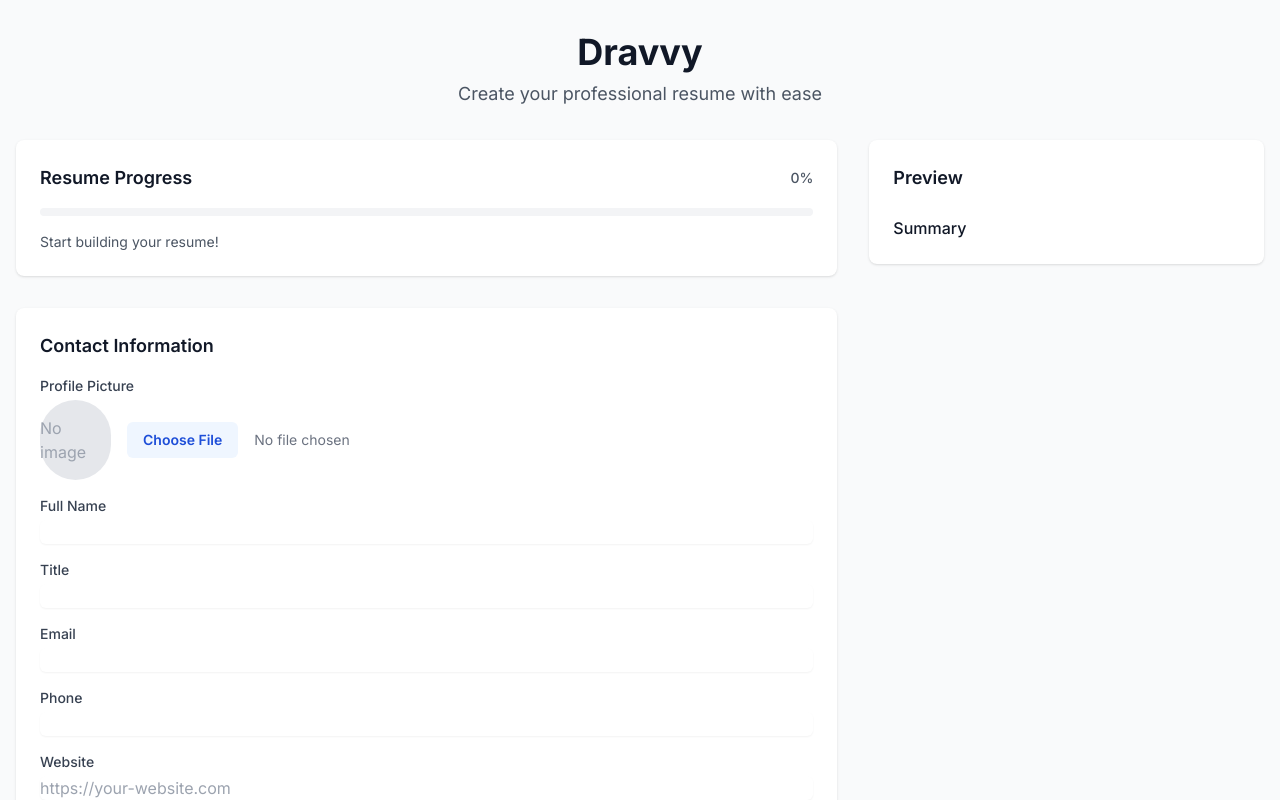
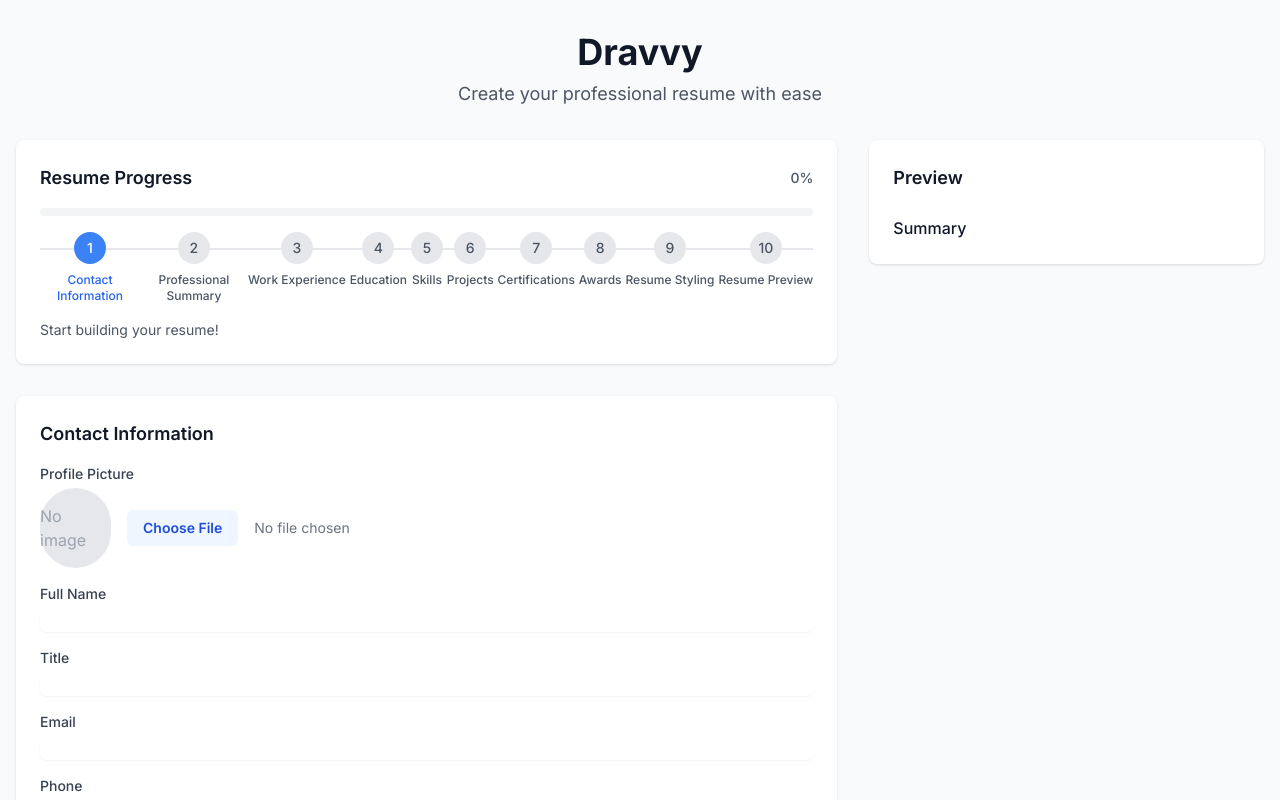
Before and after one commit to nshiziw/Dravvy, a Next.js app: page / in a window 1280 px wide. Shown: the top 800 px of the page. Built offline with nearby package versions, Linux system fonts and the light colour scheme.

Commit message:
feat: add horizontal progress tracker with animations and active section tracking

```diff
--- a/package.json
+++ b/package.json
@@ -21,6 +21,7 @@
     "class-variance-authority": "^0.7.0",
     "clsx": "^2.1.0",
     "date-fns": "^3.3.1",
+    "framer-motion": "^12.7.4",
     "lucide-react": "^0.331.0",
     "next": "14.1.0",
     "react": "^18",
--- a/src/components/progress-tracker.tsx
+++ b/src/components/progress-tracker.tsx
@@ -3,11 +3,57 @@
 import { useResumeStore } from '@/store/useResumeStore'
 import { calculateProgress, getProgressMessage } from '@/lib/utils/progress'
 import { Progress } from '@/components/ui/progress'
+import { Check } from 'lucide-react'
+import { cn } from '@/lib/utils'
+import { motion } from 'framer-motion'
+
+const sections = [
+  { id: 'contact', label: 'Contact Information' },
+  { id: 'summary', label: 'Professional Summary' },
+  { id: 'experience', label: 'Work Experience' },
+  { id: 'education', label: 'Education' },
+  { id: 'skills', label: 'Skills' },
+  { id: 'projects', label: 'Projects' },
+  { id: 'certifications', label: 'Certifications' },
+  { id: 'awards', label: 'Awards' },
+  { id: 'styling', label: 'Resume Styling' },
+  { id: 'preview', label: 'Resume Preview' },
+]
 
 export function ProgressTracker() {
   const resume = useResumeStore((state) => state.resume)
   const progress = calculateProgress(resume)
   const message = getProgressMessage(progress)
+  const activeSection = useResumeStore((state) => state.activeSection)
+
+  const isSectionCompleted = (sectionId: string) => {
+    switch (sectionId) {
+      case 'contact':
+        return !!resume.contact?.name
+      case 'summary':
+        return !!resume.summary
+      case 'experience':
+        return (resume.experience?.length || 0) > 0
+      case 'education':
+        return (resume.education?.length || 0) > 0
+      case 'skills':
+        return (resume.skills?.length || 0) > 0
+      case 'projects':
+        return (resume.projects?.length || 0) > 0
+      case 'certifications':
+        return (resume.certifications?.length || 0) > 0
+      case 'awards':
+        return (resume.awards?.length || 0) > 0
+      default:
+        return false
+    }
+  }
+
+  const getStepStatus = (index: number) => {
+    if (isSectionCompleted(sections[index].id)) return 'completed'
+    if (index === activeSection) return 'active'
+    return 'pending'
+  }
 
   return (
     <div className="bg-white rounded-lg shadow p-6">
@@ -17,6 +63,49 @@
           <span className="text-sm font-medium text-gray-600">{progress}%</span>
         </div>
         <Progress value={progress} className="h-2" />
+        <div className="relative">
+          <div className="absolute top-4 left-0 right-0 h-0.5 bg-gray-200" />
+          <div className="flex justify-between relative">
+            {sections.map((section, index) => {
+              const status = getStepStatus(index)
+              return (
+                <motion.div
+                  key={section.id}
+                  className="flex flex-col items-center"
+                  initial={{ opacity: 0, y: 20 }}
+                  animate={{ opacity: 1, y: 0 }}
+                  transition={{ duration: 0.3, delay: index * 0.1 }}
+                >
+                  <div className={cn(
+                    "w-8 h-8 rounded-full flex items-center justify-center mb-2 relative z-10",
+                    status === 'completed' && "bg-green-500",
+                    status === 'active' && "bg-blue-500",
+                    status === 'pending' && "bg-gray-200"
+                  )}>
+                    {status === 'completed' ? (
+                      <Check className="h-4 w-4 text-white" />
+                    ) : (
+                      <span className={cn(
+                        "text-sm font-medium",
+                        status === 'active' ? "text-white" : "text-gray-600"
+                      )}>
+                        {index + 1}
+                      </span>
+                    )}
+                  </div>
+                  <p className={cn(
+                    "text-xs font-medium text-center max-w-[100px]",
+                    status === 'completed' && "text-green-600",
+                    status === 'active' && "text-blue-600",
+                    status === 'pending' && "text-gray-600"
+                  )}>
+                    {section.label}
+                  </p>
+                </motion.div>
+              )
+            })}
+          </div>
+        </div>
         <p className="text-sm text-gray-600">{message}</p>
       </div>
     </div>
--- a/src/store/useResumeStore.ts
+++ b/src/store/useResumeStore.ts
@@ -95,6 +95,7 @@
 
 type ResumeStore = {
   resume: Resume
+  activeSection: number
   updateContact: (contact: Contact) => void
   updateSummary: (summary: string) => void
   updateExperience: (experience: Experience[]) => void
@@ -110,6 +111,7 @@
   updateProjects: (projects: Project[]) => void
   updateVolunteer: (volunteer: Volunteer[]) => void
   updateReferences: (references: Reference[]) => void
+  setActiveSection: (section: number) => void
 }
 
 const initialResume: Resume = {
@@ -137,6 +139,7 @@
   persist(
     (set) => ({
       resume: initialResume,
+      activeSection: 0,
       updateContact: (contact) => set((state) => ({ resume: { ...state.resume, contact } })),
       updateSummary: (summary) => set((state) => ({ resume: { ...state.resume, summary } })),
       updateExperience: (experience) => set((state) => ({ resume: { ...state.resume, experience } })),
@@ -149,6 +152,7 @@
       updateProjects: (projects) => set((state) => ({ resume: { ...state.resume, projects } })),
       updateVolunteer: (volunteer) => set((state) => ({ resume: { ...state.resume, volunteer } })),
       updateReferences: (references) => set((state) => ({ resume: { ...state.resume, references } })),
+      setActiveSection: (section) => set({ activeSection: section }),
     }),
     {
       name: 'resume-storage',
```
Also changed, not shown: 1 other file (tests, documents, lock files or other folders).
